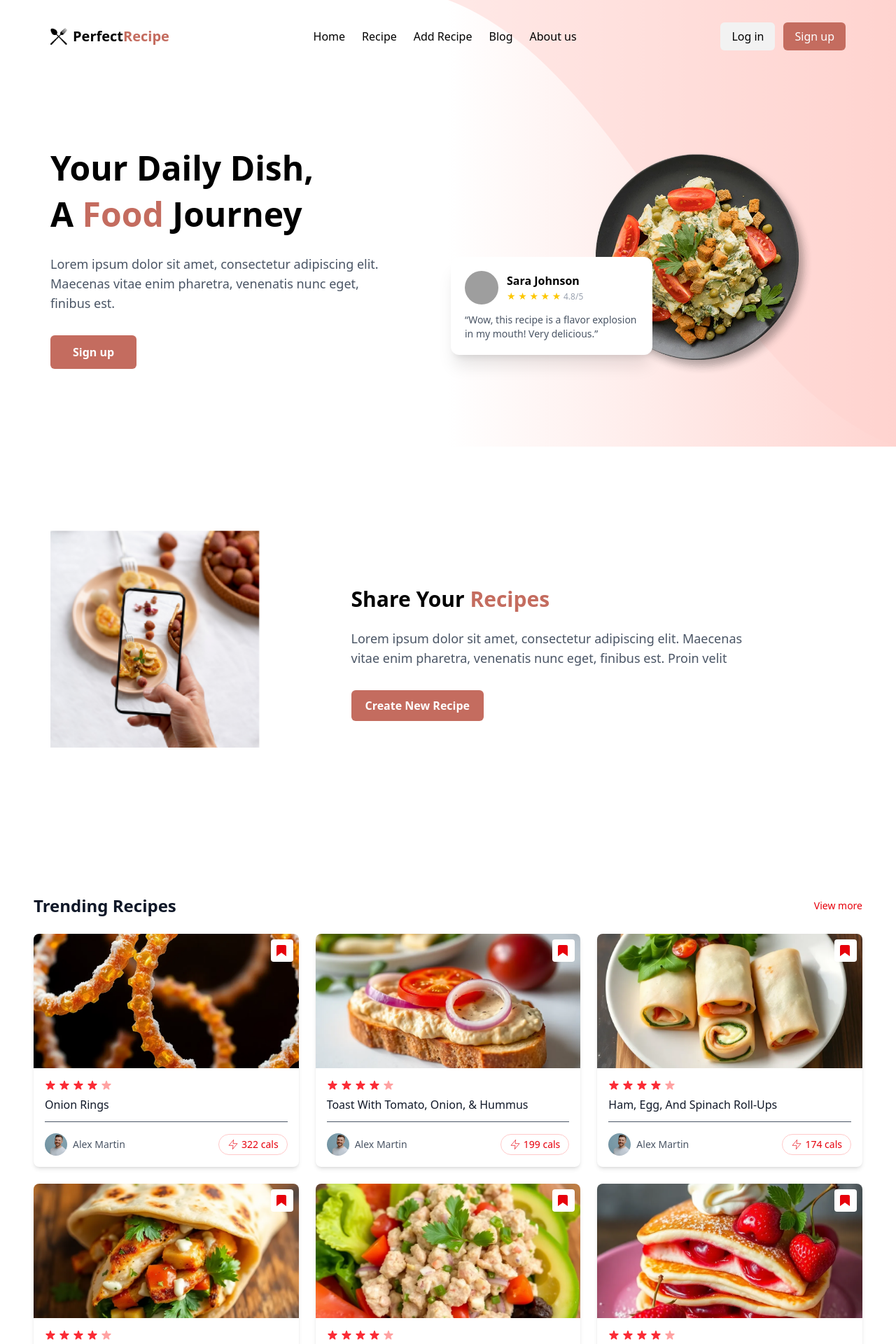
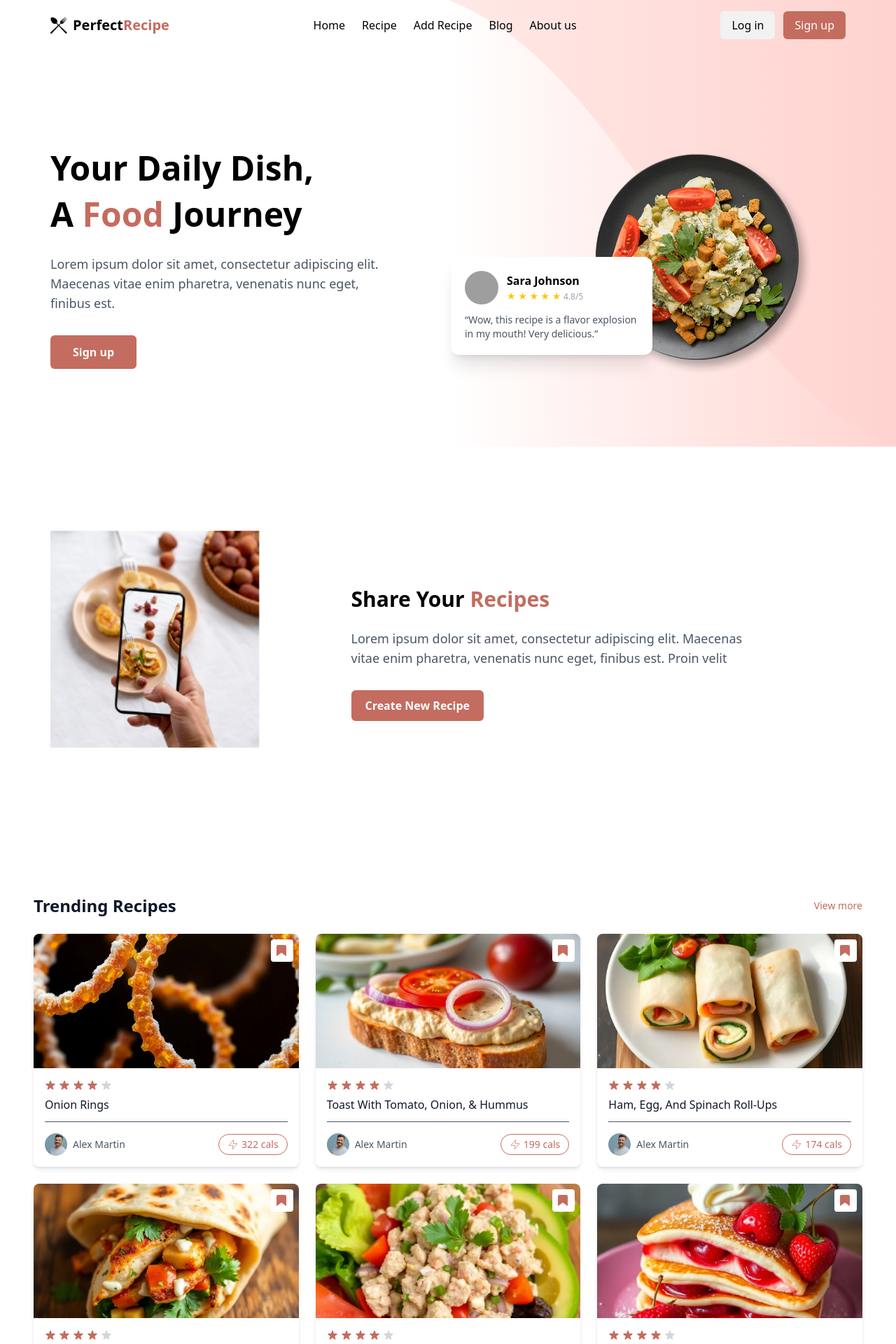
Before and after one commit to RidaKhan09/Recipe_web, a React (Vite) app: page / in a window 1280 px wide. Shown: the top 1920 px of the page at 70% size. Built offline with nearby package versions, Linux system fonts and the light colour scheme; grey boxes are pictures that could not be loaded.

Commit message:
some changings

```diff
--- a/src/App.jsx
+++ b/src/App.jsx
@@ -1,21 +1,26 @@
-import { useState } from 'react'
-import './App.css'
-import { Loadingscreen } from './components/LoadingScren'
-import Navbar from './components/Navbar/Navbar'
-import Homepage from './Pages/Home/homepage'
+import { useState } from 'react';
+import './App.css';
+import { Loadingscreen } from './components/LoadingScren';
+import Navbar from './components/Navbar/Navbar';
+import Homepage from './Pages/Home/homepage';
 
 function App() {
   const [isLoaded, setIsLoaded] = useState(false);
 
   return (
     <>
-      {!isLoaded && <Loadingscreen onComplete={() => setIsLoaded(true)} />}
-      <div >
-      <Navbar/>
-      <Homepage/>
-      </div>
+      {!isLoaded ? (
+        <Loadingscreen onComplete={() => setIsLoaded(true)} />
+      ) : (
+        <>
+          <Navbar />
+    {/* padding to avoid navbar overlap */}
+            <Homepage />
+
+        </>
+      )}
     </>
   );
 }
 
-export default App
+export default App;
--- a/src/components/Home/Explore_Recipe.jsx
+++ b/src/components/Home/Explore_Recipe.jsx
@@ -1,11 +1,11 @@
 import React from "react";
-import Green_Godies from "../../assets/Home/Explore_Recipe/Green_Godies.jpg"
-import Salad from "../../assets/Home/Explore_Recipe/Salad.jpg"
-import Pizza from "../../assets/Home/Explore_Recipe/Pizza.jpg"
-import Bowl_Smothie from "../../assets/Home/Explore_Recipe/Bowl_Smothie.jpg"
-import smothie from "../../assets/Home/Explore_Recipe/smothie.jpg"
-import Snapper from "../../assets/Home/Explore_Recipe/Snapper.jpg"
-import Men from "../../assets/Home/Trending_Recipe/Men.jpg"
+import Green_Godies from "../../assets/Home/Explore_Recipe/Green_Godies.jpg";
+import Salad from "../../assets/Home/Explore_Recipe/Salad.jpg";
+import Pizza from "../../assets/Home/Explore_Recipe/Pizza.jpg";
+import Bowl_Smothie from "../../assets/Home/Explore_Recipe/Bowl_Smothie.jpg";
+import smothie from "../../assets/Home/Explore_Recipe/smothie.jpg";
+import Snapper from "../../assets/Home/Explore_Recipe/Snapper.jpg";
+import Men from "../../assets/Home/Trending_Recipe/Men.jpg";
 
 // Recipe Data
 const recipes = [
@@ -22,14 +22,14 @@ const avatarFallback = Men;
 
 // Star Icon
 const Star_Icon = ({ filled }) => (
-  <svg className={filled ? "text-red-500" : "text-red-300"} width={16} height={16} fill="currentColor" viewBox="0 0 20 20">
+  <svg className={filled ? "text-[#C46C5F]" : "text-gray-300"} width={16} height={16} fill="currentColor" viewBox="0 0 20 20">
     <path d="M9.049 2.927c.3-.921 1.603-.921 1.902 0l1.286 3.973a1 1 0 00.95.69h4.178c.969 0 1.371 1.24.588 1.81l-3.385 2.46a1 1 0 00-.364 1.118l1.287 3.973c.3.922-.755 1.688-1.54 1.118l-3.385-2.46a1 1 0 00-1.175 0l-3.385 2.46c-.784.57-1.838-.197-1.539-1.118l1.287-3.973a1 1 0 00-.364-1.118L2.036 9.4c-.784-.57-.38-1.81.588-1.81h4.178a1 1 0 00.95-.69l1.286-3.973z" />
   </svg>
 );
 
 // Bookmark Icon
 const Bookmark_Icon = () => (
-  <svg className="w-6 h-6 text-red-600" fill="currentColor" viewBox="0 0 24 24">
+  <svg className="w-6 h-6 text-[#C46C5F]" fill="currentColor" viewBox="0 0 24 24">
     <path d="M6 4a2 2 0 00-2 2v14l7-5 7 5V6a2 2 0 00-2-2H6z" />
   </svg>
 );
@@ -40,7 +40,7 @@ const Recipe_Card = ({ title, img, rating, calories }) => (
     {/* Image */}
     <div className="relative">
       <img src={img} alt={title} className="w-full h-48 object-cover" />
-      <button className="absolute top-2 right-2 bg-white bg-opacity-80 rounded p-1 hover:bg-red-100 transition">
+      <button className="absolute top-2 right-2 bg-white bg-opacity-80 rounded p-1 hover:bg-[#C46C5F]/10 transition">
         <Bookmark_Icon />
       </button>
     </div>
@@ -69,7 +69,7 @@ const Recipe_Card = ({ title, img, rating, calories }) => (
         </div>
 
         {/* Calories */}
-        <div className="flex items-center gap-1 border border-red-200 text-red-600 rounded-full px-3 py-1">
+        <div className="flex items-center gap-1 border border-[#C46C5F] text-[#C46C5F] rounded-full px-3 py-1">
           <svg className="w-4 h-4" fill="none" stroke="currentColor" viewBox="0 0 24 24">
             <path d="M13 2L3 14h9l-1 8 10-12h-9l1-8z" />
           </svg>
@@ -87,7 +87,7 @@ const Explore_Recipe = () => {
       {/* Header */}
       <div className="flex justify-between items-center mb-6">
         <h2 className="text-2xl font-bold text-gray-900">Explore Recipes</h2>
-        <a href="#" className="text-red-600 hover:underline font-medium text-sm">
+        <a href="#" className="text-[#C46C5F] hover:underline font-medium text-sm">
           View more
         </a>
       </div>
--- a/src/components/Home/TrendingRecipe.jsx
+++ b/src/components/Home/TrendingRecipe.jsx
@@ -5,7 +5,7 @@ import hamEgg from "../../assets/Home/Trending_Recipe/hamEgg.png";
 import chickenWrap from "../../assets/Home/Trending_Recipe/chickenWrap.png";
 import tunaSalad from "../../assets/Home/Trending_Recipe/tunaSalad.png";
 import pancake from "../../assets/Home/Trending_Recipe/pancake.png";
-import Men from "../../assets/Home/Trending_Recipe/Men.jpg"
+import Men from "../../assets/Home/Trending_Recipe/Men.jpg";
 
 // Recipe Data
 const recipes = [
@@ -22,14 +22,20 @@ const avatarFallback = Men;
 
 // Star Icon
 const StarIcon = ({ filled }) => (
-  <svg className={filled ? "text-red-500" : "text-red-300"} width={16} height={16} fill="currentColor" viewBox="0 0 20 20">
+  <svg
+    className={filled ? "text-[#C46C5F]" : "text-gray-300"}
+    width={16}
+    height={16}
+    fill="currentColor"
+    viewBox="0 0 20 20"
+  >
     <path d="M9.049 2.927c.3-.921 1.603-.921 1.902 0l1.286 3.973a1 1 0 00.95.69h4.178c.969 0 1.371 1.24.588 1.81l-3.385 2.46a1 1 0 00-.364 1.118l1.287 3.973c.3.922-.755 1.688-1.54 1.118l-3.385-2.46a1 1 0 00-1.175 0l-3.385 2.46c-.784.57-1.838-.197-1.539-1.118l1.287-3.973a1 1 0 00-.364-1.118L2.036 9.4c-.784-.57-.38-1.81.588-1.81h4.178a1 1 0 00.95-.69l1.286-3.973z" />
   </svg>
 );
 
 // Bookmark Icon
 const BookmarkIcon = () => (
-  <svg className="w-6 h-6 text-red-600" fill="currentColor" viewBox="0 0 24 24">
+  <svg className="w-6 h-6 text-[#C46C5F]" fill="currentColor" viewBox="0 0 24 24">
     <path d="M6 4a2 2 0 00-2 2v14l7-5 7 5V6a2 2 0 00-2-2H6z" />
   </svg>
 );
@@ -40,7 +46,7 @@ const RecipeCard = ({ title, img, rating, calories }) => (
     {/* Image */}
     <div className="relative">
       <img src={img} alt={title} className="w-full h-48 object-cover" />
-      <button className="absolute top-2 right-2 bg-white bg-opacity-80 rounded p-1 hover:bg-red-100 transition">
+      <button className="absolute top-2 right-2 bg-white bg-opacity-80 rounded p-1 hover:bg-[#C46C5F]/10 transition">
         <BookmarkIcon />
       </button>
     </div>
@@ -69,7 +75,7 @@ const RecipeCard = ({ title, img, rating, calories }) => (
         </div>
 
         {/* Calories */}
-        <div className="flex items-center gap-1 border border-red-200 text-red-600 rounded-full px-3 py-1">
+        <div className="flex items-center gap-1 border border-[#C46C5F] text-[#C46C5F] rounded-full px-3 py-1">
           <svg className="w-4 h-4" fill="none" stroke="currentColor" viewBox="0 0 24 24">
             <path d="M13 2L3 14h9l-1 8 10-12h-9l1-8z" />
           </svg>
@@ -87,7 +93,7 @@ const TrendingRecipes = () => {
       {/* Header */}
       <div className="flex justify-between items-center mb-6">
         <h2 className="text-2xl font-bold text-gray-900">Trending Recipes</h2>
-        <a href="#" className="text-red-600 hover:underline font-medium text-sm">
+        <a href="#" className="text-[#C46C5F] hover:underline font-medium text-sm">
           View more
         </a>
       </div>
--- a/src/components/Navbar/Navbar.jsx
+++ b/src/components/Navbar/Navbar.jsx
@@ -1,12 +1,28 @@
-import React, { useState } from 'react'
+import React, { useState, useEffect } from 'react'
 import logo from '../../assets/logo.png'
 
 const Navbar = () => {
   const [menuOpen, setMenuOpen] = useState(false)
+  const [scrolled, setScrolled] = useState(false)
+
+  useEffect(() => {
+    const handleScroll = () => {
+      if (window.scrollY > 50) {
+        setScrolled(true)
+      } else {
+        setScrolled(false)
+      }
+    }
+
+    window.addEventListener("scroll", handleScroll)
+    return () => window.removeEventListener("scroll", handleScroll)
+  }, [])
 
   return (
-    <nav className="w-full mt-4 px-4 sm:px-6 lg:px-10 fixed top-0 left-0 z-40">
-      <div className="max-w-[1400px] w-full mx-auto flex items-center justify-between py-4 bg-transparent  rounded-xl  px-4 lg:px-8">
+    <nav className={`w-full fixed top-0 left-0 z-50 px-4 sm:px-6 lg:px-10 transition-all duration-300 ${
+      scrolled ? "bg-white shadow-md" : "bg-transparent"
+    }`}>
+      <div className="max-w-[1400px] w-full mx-auto flex items-center justify-between py-4 rounded-xl px-4 lg:px-8">
         {/* Logo */}
         <div className="flex items-center space-x-2">
           <img src={logo} alt="Perfect Recipe Logo" className="h-6 w-6 object-contain" />
@@ -41,8 +57,10 @@ const Navbar = () => {
             onClick={() => setMenuOpen(!menuOpen)}
             className="text-black focus:outline-none"
           >
-            <svg xmlns="http://www.w3.org/2000/svg" className="h-6 w-6" fill="none" viewBox="0 0 24 24" stroke="currentColor">
-              <path strokeLinecap="round" strokeLinejoin="round" strokeWidth={2} d="M4 6h16M4 12h16M4 18h16" />
+            <svg xmlns="http://www.w3.org/2000/svg" className="h-6 w-6" fill="none"
+                 viewBox="0 0 24 24" stroke="currentColor">
+              <path strokeLinecap="round" strokeLinejoin="round" strokeWidth={2}
+                    d="M4 6h16M4 12h16M4 18h16" />
             </svg>
           </button>
         </div>
```
